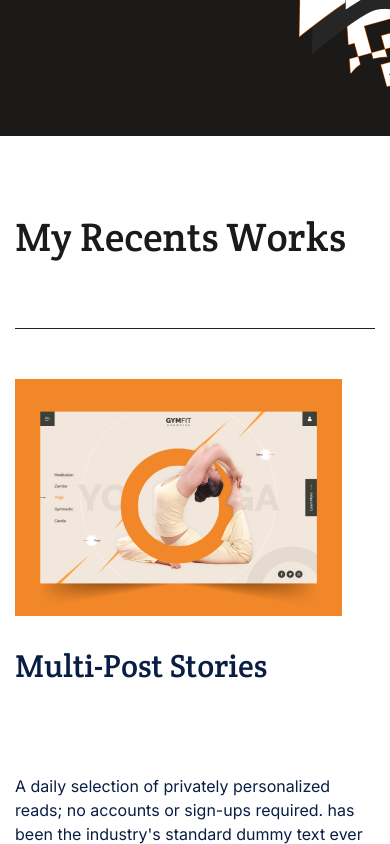
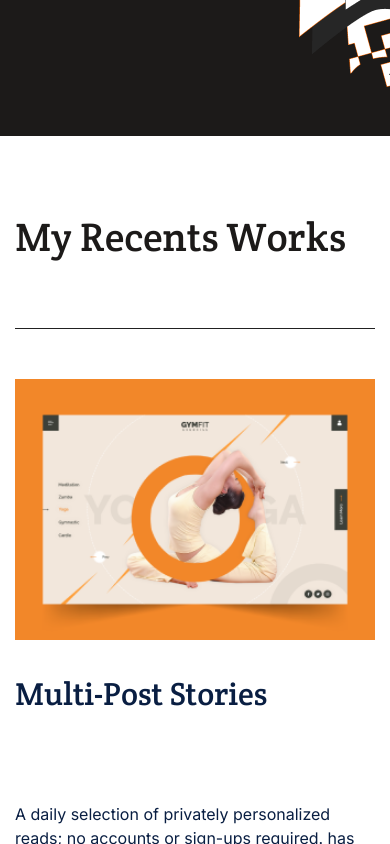
Before and after one commit to alexiscyber14/portfolio, a website: page index.html in a window 390 px wide. Shown: the part 496-1340 px from the top of the page. Drawn offline with Linux system fonts and the light colour scheme.

Commit message:
Adjust placeholder image to fit conatiner

```diff
--- a/index.html
+++ b/index.html
@@ -45,6 +45,7 @@
 </div>
 <div class="work-detail">
     <div class="image-placeholder">
+        <img src="place.png" alt="">
     </div>
     <div class="work-details">
         <h3>Multi-Post Stories</h3>
--- a/style.css
+++ b/style.css
@@ -482,13 +482,12 @@
 
   .image-placeholder {
     width: 100%;
-    height: 237px;
-    background-image: url(place.png);
-    background-repeat: no-repeat;
-    background-size: contain;
+    height:auto;
     flex: none;
     order: 0;
     flex-grow: 0;
+  }.image-placeholder img{
+    width: 100%;
   }
 
   .work-details {
```
